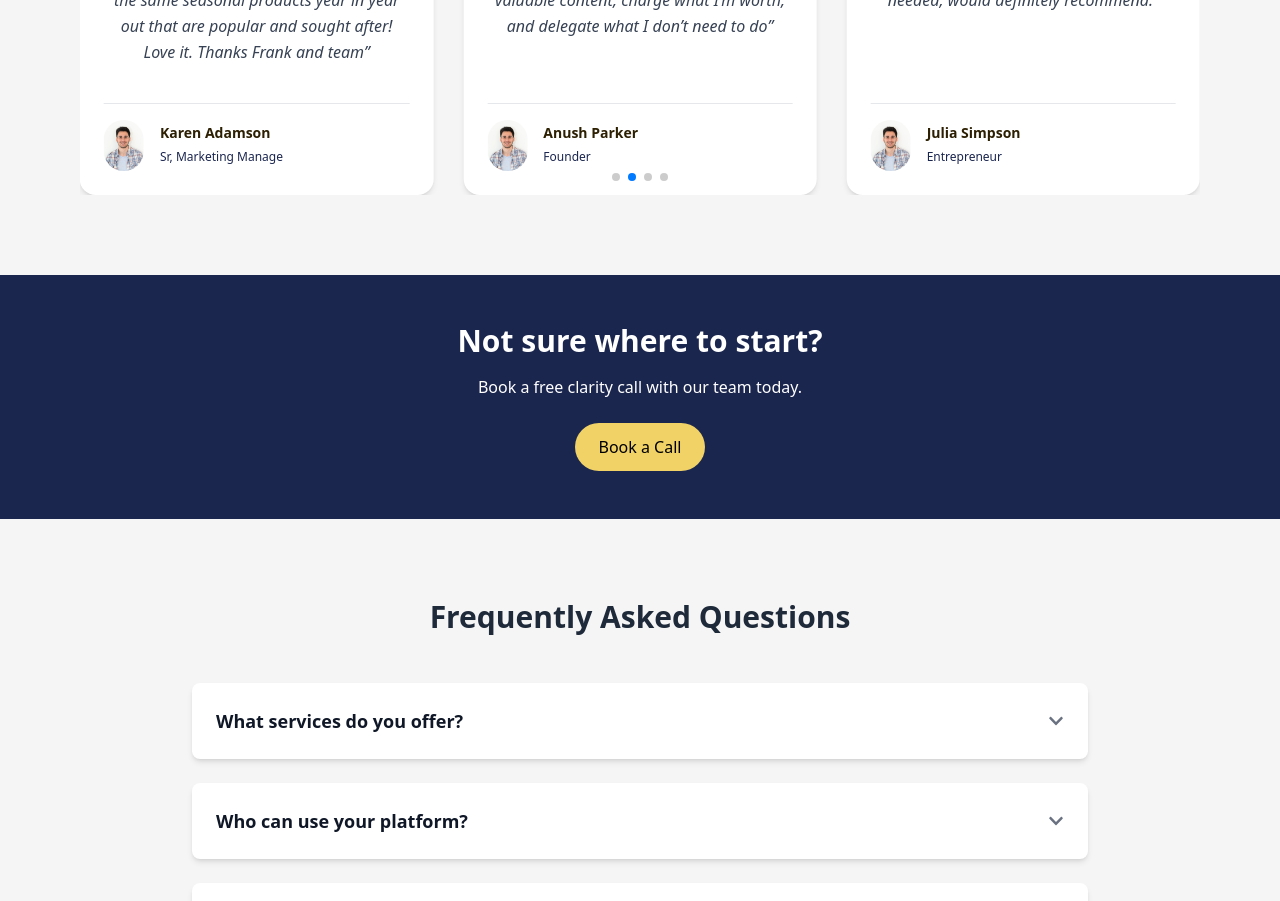
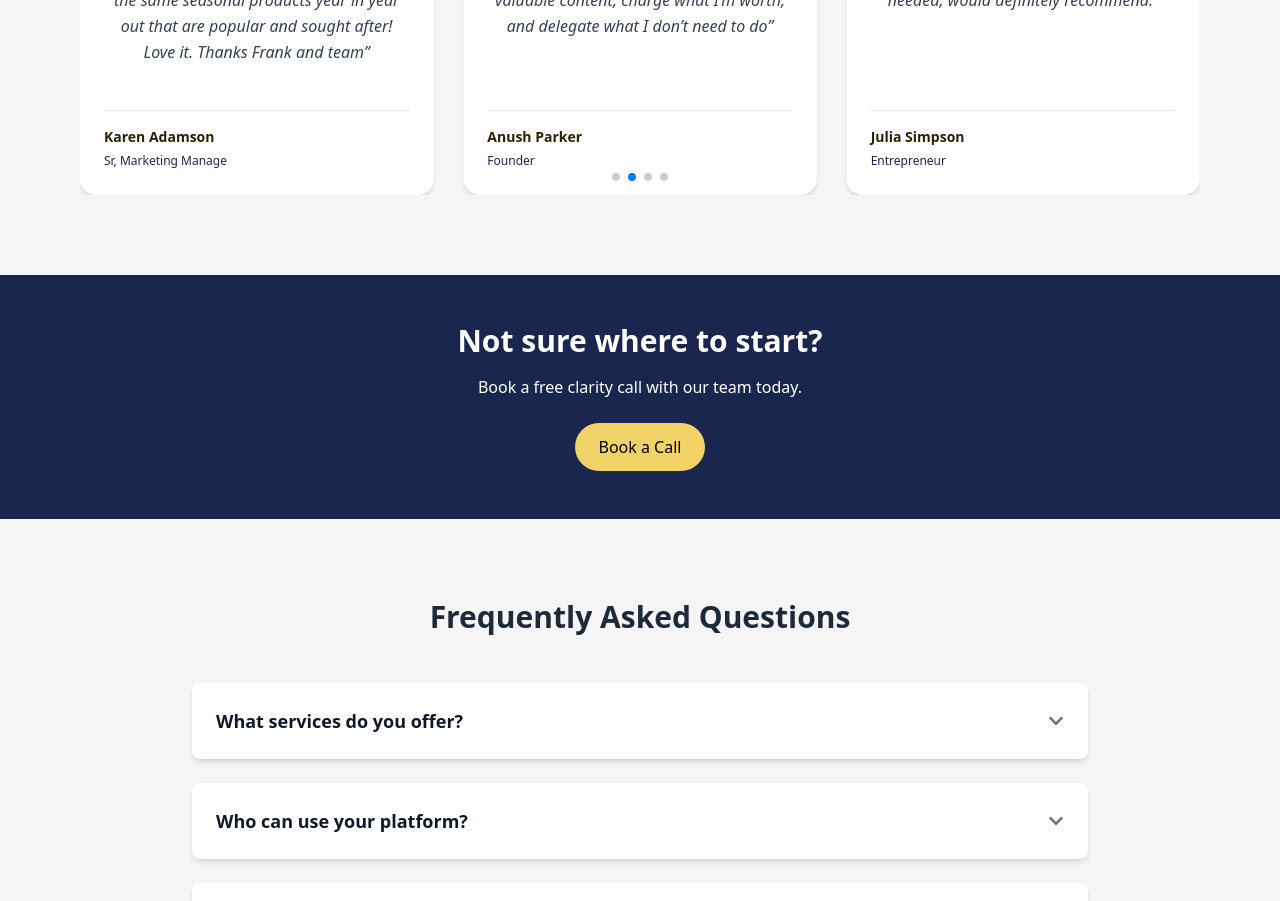
Before and after one commit to Nacho1499/experience, a Next.js app: page / in a window 1280 px wide. Shown: the part 3340-4241 px from the top of the page. Built offline with nearby package versions, Linux system fonts and the light colour scheme.

Commit message:
removed review image

```diff
--- a/src/app/components/Test.tsx
+++ b/src/app/components/Test.tsx
@@ -90,13 +90,7 @@ const Testimonia = () => {
                   “{t.text}”
                 </p>
                 <div className="flex items-center gap-4 mt-auto pt-4 border-t border-gray-200">
-                  <Image
-                    src={t.image}
-                    alt={t.name}
-                    width={40}
-                    height={40}
-                    className="rounded-full object-cover"
-                  />
+
                   <div className="text-left">
                     <h4 className="text-sm font-bold">{t.name}</h4>
                     <span className="text-xs text-[#1B264F]">{t.role}</span>
```
